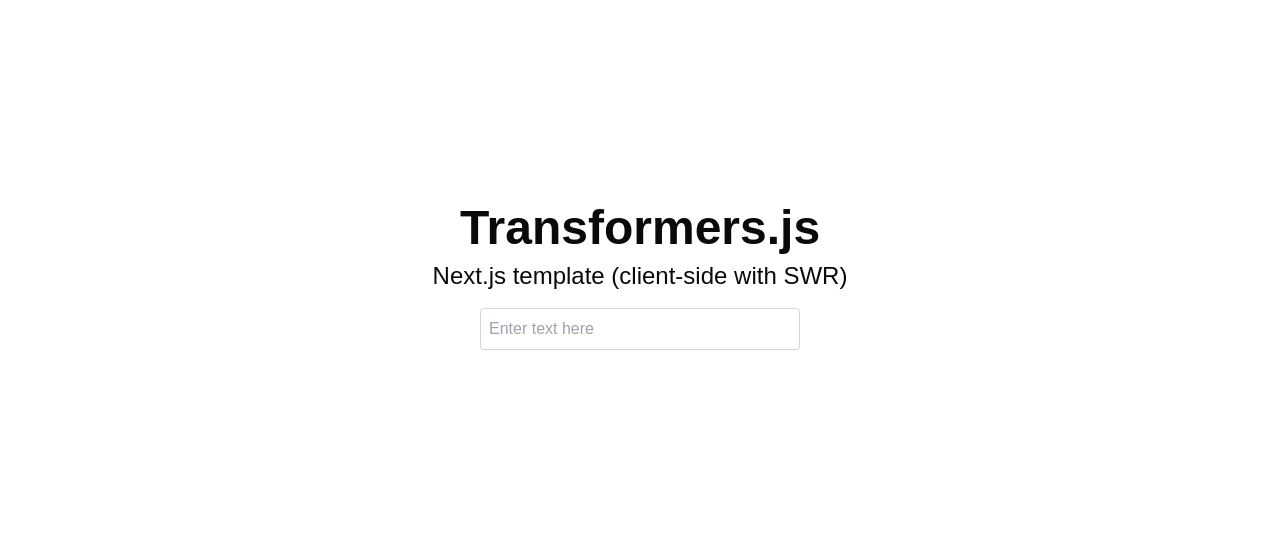
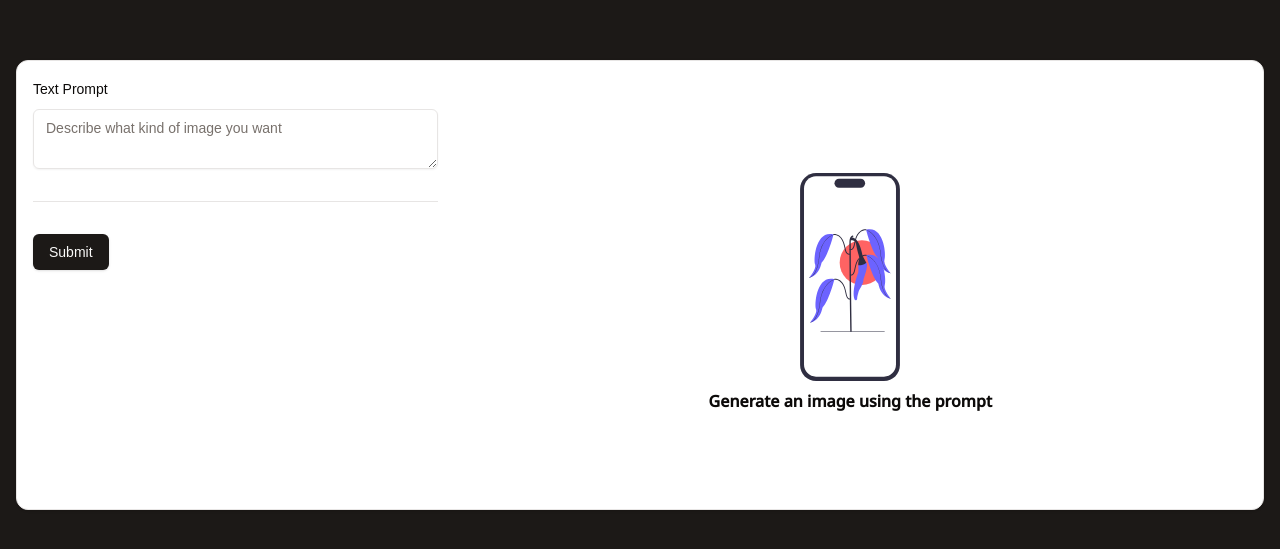
Before and after one commit to numanjvd82/nextjs-ai-toolkit, a Next.js app: page /tools in a window 1280 px wide. Shown: the part 115-664 px from the top of the page. Built offline with nearby package versions, Linux system fonts and the light colour scheme.

Commit message:
added swr custom hook, shadcn form, created UI

```diff
--- a/app/tools/page.tsx
+++ b/app/tools/page.tsx
@@ -1,74 +1,117 @@
 "use client";
 
+import { Card } from "@/components/ui/card";
+import PhotoImage from "@/public/photo.svg";
+import { zodResolver } from "@hookform/resolvers/zod";
+import { useForm } from "react-hook-form";
+import { z } from "zod";
+
+import { Button } from "@/components/ui/button";
+import {
+  Form,
+  FormControl,
+  FormField,
+  FormItem,
+  FormLabel,
+  FormMessage,
+} from "@/components/ui/form";
+import { Separator } from "@/components/ui/separator";
+import { Textarea } from "@/components/ui/textarea";
+import useTextToImage from "@/lib/hooks/useTextToImage";
 import { convertBlobToUrl } from "@/lib/utils";
-import { useState } from "react";
-import useSWR from "swr";
+import Image from "next/image";
 
-// The fetcher function to make the request to the Hugging Face API
-const fetcher = async (url: string, text: string) => {
-  const payload = {
-    inputs: text,
+const formSchema = z.object({
+  text: z
+    .string()
+    .min(3, "Prompt should contain 3 characters")
+    .max(200, "Prompt should not contain more than 200 characters"),
+});
+
+type FormValues = z.infer<typeof formSchema>;
+
+const defaultPrompts = ["A guy holding an apple", "Picture of a dog"];
+
+export default function Home() {
+  const form = useForm<FormValues>({
+    resolver: zodResolver(formSchema),
+    defaultValues: {
+      text: "",
+    },
+  });
+
+  const { blob, error, isMutating, trigger } = useTextToImage();
+  const url = blob ? convertBlobToUrl(blob) : undefined;
+
+  const onSubmit = async (values: FormValues) => {
+    if (!values) return;
+    const blob = await trigger({
+      inputs: values.text,
+    });
+
+    if (blob) {
+      form.resetField("text");
+    }
   };
 
-  const result = await fetch(url, {
-    headers: {
-      Authorization: `Bearer ${process.env.NEXT_PUBLIC_HUGGING_FACE_AUTH_TOKEN}`,
-      "Content-Type": "application/json",
-    },
-    method: "POST",
-    body: JSON.stringify(payload),
-  });
+  return (
+    <div className="bg-primary min-h-screen flex justify-center items-center p-4 overflow-hidden">
+      <Card className="p-4 container md:flex md:justify-start md:gap-4">
+        {/* Form */}
+        <div className="md:min-w-[200px] md:w-1/3">
+          <Form {...form}>
+            <form onSubmit={form.handleSubmit(onSubmit)} className="space-y-8">
+              <FormField
+                control={form.control}
+                name="text"
+                render={({ field }) => (
+                  <FormItem>
+                    <FormLabel>Text Prompt</FormLabel>
+                    <FormControl>
+                      <Textarea
+                        placeholder="Describe what kind of image you want"
+                        {...field}
+                      />
+                    </FormControl>
 
-  return result.blob();
-};
-
-export default function Home() {
-  const [inputText, setInputText] = useState<string>("");
-
-  const {
-    data: blob,
-    error,
-    isValidating,
-  } = useSWR(
-    inputText
-      ? [
-          `https://api-inference.huggingface.co/models/ZB-Tech/Text-to-Image`,
-          inputText,
-        ]
-      : null,
-    ([url, text]) => fetcher(url, text),
-    {
-      revalidateOnFocus: false, // Optionally disable auto-fetching on focus
-    }
-  );
-
-  const url = blob ? convertBlobToUrl(blob) : undefined;
-
-  return (
-    <main className="flex min-h-screen flex-col items-center justify-center p-12">
-      <h1 className="text-5xl font-bold mb-2 text-center">Transformers.js</h1>
-      <h2 className="text-2xl mb-4 text-center">
-        Next.js template (client-side with SWR)
-      </h2>
-
-      <input
-        type="text"
-        className="w-full max-w-xs p-2 border border-gray-300 rounded mb-4"
-        placeholder="Enter text here"
-        onChange={(e) => setInputText(e.target.value)}
-      />
-
-      {isValidating && (
-        <pre className="bg-gray-100 p-2 rounded">Loading...</pre>
-      )}
-
-      {error && (
-        <pre className="bg-red-100 p-2 rounded">
-          Error occurred: {error.message}
-        </pre>
-      )}
-
-      {url && <img src={url} alt="Generated image" />}
-    </main>
+                    <FormMessage />
+                  </FormItem>
+                )}
+              />
+              <Separator />
+              <Button disabled={isMutating} className="" type="submit">
+                Submit
+              </Button>
+            </form>
+          </Form>
+        </div>
+        {/* Image */}
+        <div className="mt-4 md:flex-grow">
+          <div className="relative w-full h-[400px] ">
+            {url ? (
+              <Image
+                className="object-cover rounded-md"
+                src={url}
+                fill
+                alt="Generated Image"
+              />
+            ) : (
+              <div className="h-full flex flex-col justify-center items-center">
+                <Image
+                  src={PhotoImage}
+                  className="object-cover mb-2"
+                  alt="Mock Image Svg"
+                  width={100}
+                  height={100}
+                />
+                <h1 className="font-bold font-sans">
+                  Generate an image using the prompt
+                </h1>
+              </div>
+            )}
+          </div>
+        </div>
+      </Card>
+    </div>
   );
 }
--- /dev/null
+++ b/components/ui/input.tsx
@@ -0,0 +1,25 @@
+import * as React from "react"
+
+import { cn } from "@/lib/utils"
+
+export interface InputProps
+  extends React.InputHTMLAttributes<HTMLInputElement> {}
+
+const Input = React.forwardRef<HTMLInputElement, InputProps>(
+  ({ className, type, ...props }, ref) => {
+    return (
+      <input
+        type={type}
+        className={cn(
+          "flex h-9 w-full rounded-md border border-input bg-transparent px-3 py-1 text-sm shadow-sm transition-colors file:border-0 file:bg-transparent file:text-sm file:font-medium file:text-foreground placeholder:text-muted-foreground focus-visible:outline-none focus-visible:ring-1 focus-visible:ring-ring disabled:cursor-not-allowed disabled:opacity-50",
+          className
+        )}
+        ref={ref}
+        {...props}
+      />
+    )
+  }
+)
+Input.displayName = "Input"
+
+export { Input }
--- /dev/null
+++ b/components/ui/separator.tsx
@@ -0,0 +1,31 @@
+"use client"
+
+import * as React from "react"
+import * as SeparatorPrimitive from "@radix-ui/react-separator"
+
+import { cn } from "@/lib/utils"
+
+const Separator = React.forwardRef<
+  React.ElementRef<typeof SeparatorPrimitive.Root>,
+  React.ComponentPropsWithoutRef<typeof SeparatorPrimitive.Root>
+>(
+  (
+    { className, orientation = "horizontal", decorative = true, ...props },
+    ref
+  ) => (
+    <SeparatorPrimitive.Root
+      ref={ref}
+      decorative={decorative}
+      orientation={orientation}
+      className={cn(
+        "shrink-0 bg-border",
+        orientation === "horizontal" ? "h-[1px] w-full" : "h-full w-[1px]",
+        className
+      )}
+      {...props}
+    />
+  )
+)
+Separator.displayName = SeparatorPrimitive.Root.displayName
+
+export { Separator }
--- /dev/null
+++ b/components/ui/sonner.tsx
@@ -0,0 +1,31 @@
+"use client"
+
+import { useTheme } from "next-themes"
+import { Toaster as Sonner } from "sonner"
+
+type ToasterProps = React.ComponentProps<typeof Sonner>
+
+const Toaster = ({ ...props }: ToasterProps) => {
+  const { theme = "system" } = useTheme()
+
+  return (
+    <Sonner
+      theme={theme as ToasterProps["theme"]}
+      className="toaster group"
+      toastOptions={{
+        classNames: {
+          toast:
+            "group toast group-[.toaster]:bg-background group-[.toaster]:text-foreground group-[.toaster]:border-border group-[.toaster]:shadow-lg",
+          description: "group-[.toast]:text-muted-foreground",
+          actionButton:
+            "group-[.toast]:bg-primary group-[.toast]:text-primary-foreground",
+          cancelButton:
+            "group-[.toast]:bg-muted group-[.toast]:text-muted-foreground",
+        },
+      }}
+      {...props}
+    />
+  )
+}
+
+export { Toaster }
--- /dev/null
+++ b/components/ui/textarea.tsx
@@ -0,0 +1,24 @@
+import * as React from "react"
+
+import { cn } from "@/lib/utils"
+
+export interface TextareaProps
+  extends React.TextareaHTMLAttributes<HTMLTextAreaElement> {}
+
+const Textarea = React.forwardRef<HTMLTextAreaElement, TextareaProps>(
+  ({ className, ...props }, ref) => {
+    return (
+      <textarea
+        className={cn(
+          "flex min-h-[60px] w-full rounded-md border border-input bg-transparent px-3 py-2 text-sm shadow-sm placeholder:text-muted-foreground focus-visible:outline-none focus-visible:ring-1 focus-visible:ring-ring disabled:cursor-not-allowed disabled:opacity-50",
+          className
+        )}
+        ref={ref}
+        {...props}
+      />
+    )
+  }
+)
+Textarea.displayName = "Textarea"
+
+export { Textarea }
--- /dev/null
+++ b/lib/data.ts
@@ -0,0 +1,31 @@
+type Payload = {
+  inputs: string;
+};
+
+export const textToImageFetcher = async (
+  url: string,
+  {
+    arg,
+  }: {
+    arg: Payload;
+  }
+) => {
+  const payload = {
+    inputs: arg.inputs,
+    target_size: {
+      width: 450,
+      height: 400,
+    },
+  };
+
+  const result = await fetch(url, {
+    headers: {
+      Authorization: `Bearer ${process.env.NEXT_PUBLIC_HUGGING_FACE_AUTH_TOKEN}`,
+      "Content-Type": "application/json",
+    },
+    method: "POST",
+    body: JSON.stringify(payload),
+  });
+
+  return result.blob();
+};
--- /dev/null
+++ b/lib/hooks/useTextToImage.tsx
@@ -0,0 +1,21 @@
+import useSWRMutation from "swr/mutation";
+import { textToImageFetcher } from "../data";
+
+export default function useTextToImage() {
+  const {
+    data: blob,
+    error,
+    isMutating,
+    trigger,
+  } = useSWRMutation(
+    "https://api-inference.huggingface.co/models/ZB-Tech/Text-to-Image",
+    textToImageFetcher
+  );
+
+  return {
+    blob,
+    error,
+    isMutating,
+    trigger,
+  };
+}
--- a/package.json
+++ b/package.json
@@ -13,14 +13,17 @@
     "@huggingface/transformers": "^3.0.0",
     "@radix-ui/react-icons": "^1.3.0",
     "@radix-ui/react-label": "^2.1.0",
+    "@radix-ui/react-separator": "^1.1.0",
     "@radix-ui/react-slot": "^1.1.0",
     "class-variance-authority": "^0.7.0",
     "clsx": "^2.1.1",
     "lucide-react": "^0.453.0",
     "next": "14.2.15",
+    "next-themes": "^0.3.0",
     "react": "^18",
     "react-dom": "^18",
     "react-hook-form": "^7.53.1",
+    "sonner": "^1.5.0",
     "swr": "^2.2.5",
     "tailwind-merge": "^2.5.4",
     "tailwindcss-animate": "^1.0.7",
```
Also changed, not shown: public/photo.svg (added), 1 other file (tests, documents, lock files or other folders).
